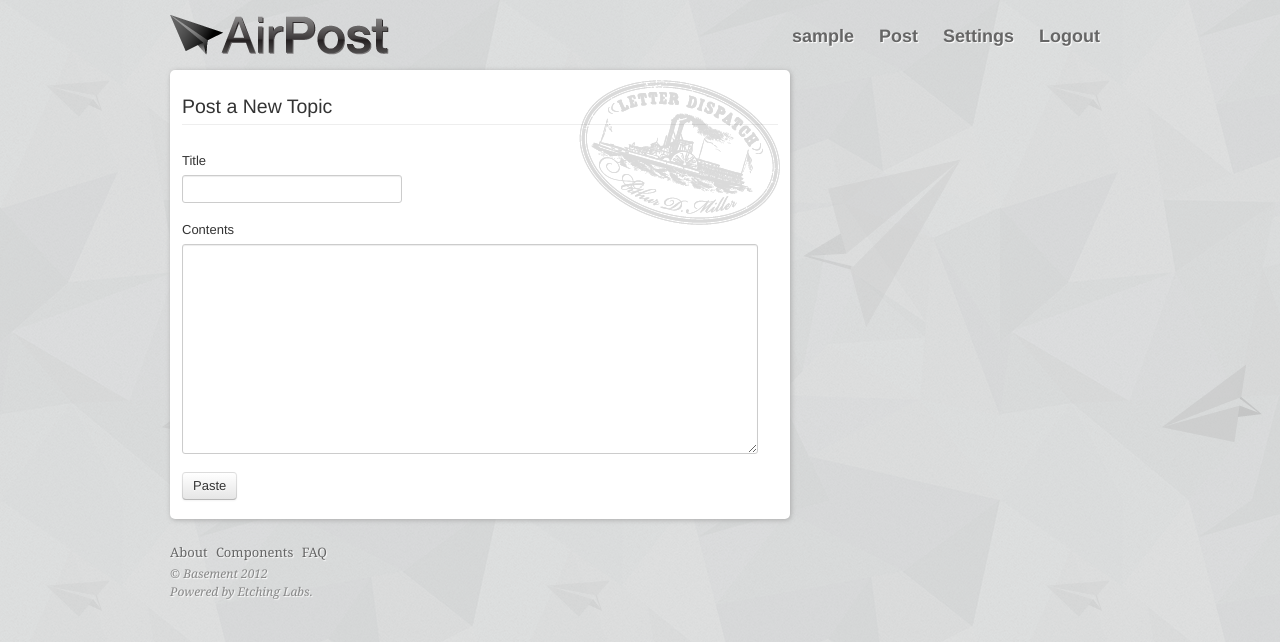
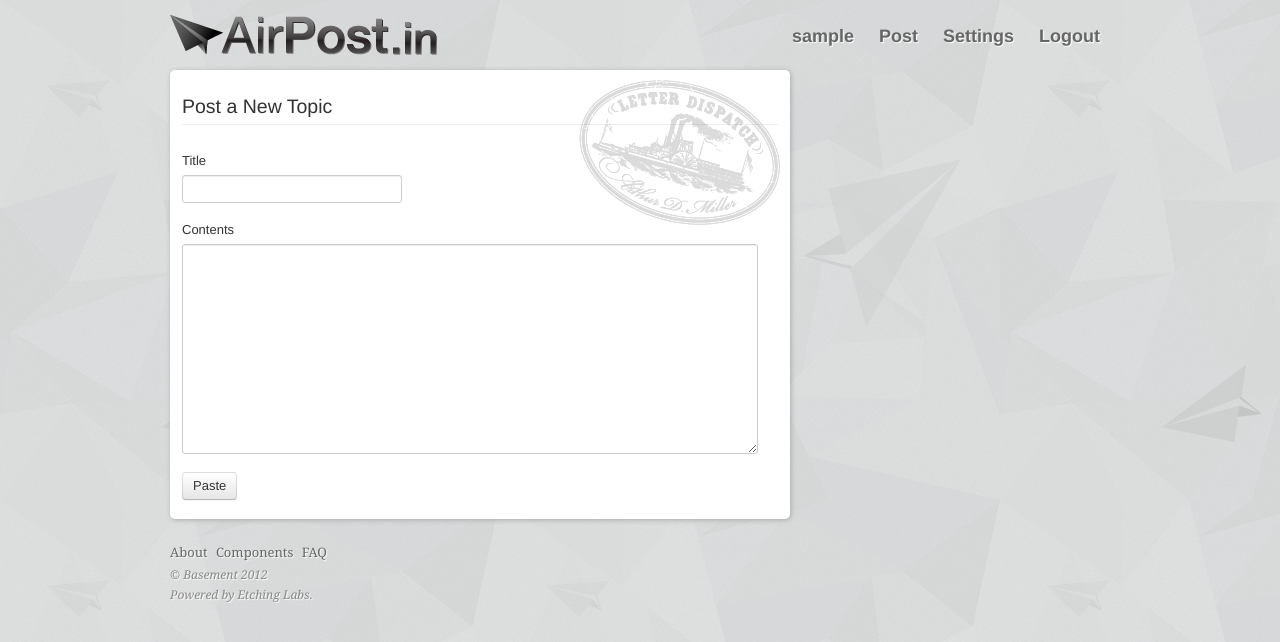
Before and after one commit to iflyingboots/basement, a Flask app: page /post in a window 1280 px wide. Shown: the top 642 px of the page. Run offline with Flask 2, Linux system fonts and the light colour scheme; the visitor is signed in with stand-in values (Sample User, id 1); data comes from the database, SQL or seed files in the repository; parts of the project's set-up code (start-up, migrations or seed data) failed here and were passed over; some libraries are stand-ins or nearby versions.

Commit message:
Change logo

```diff
--- a/static/styles/layout.css
+++ b/static/styles/layout.css
@@ -20,6 +20,11 @@ a:hover {
 	color: #000;
 }
 
+p {
+	font-size: 14px;
+	line-height: 20px;
+}
+
 .logo a {
 	font-family: "Helvetica Neue";
 	color: #777;
@@ -27,7 +32,7 @@ a:hover {
 	float: left;
 	text-indent: -9999px;
 	background: url(/static/images/logo.png) no-repeat 0 15px;
-	width: 220px;
+	width: 275px;
 	height: 60px;
 }
 
```
Also changed, not shown: static/images/logo.png.
